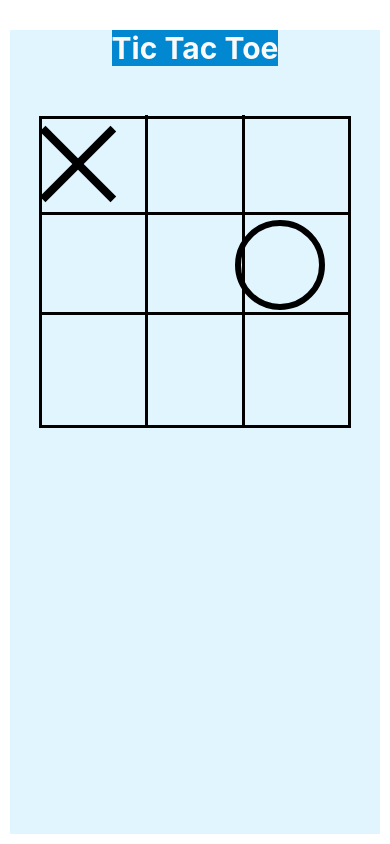
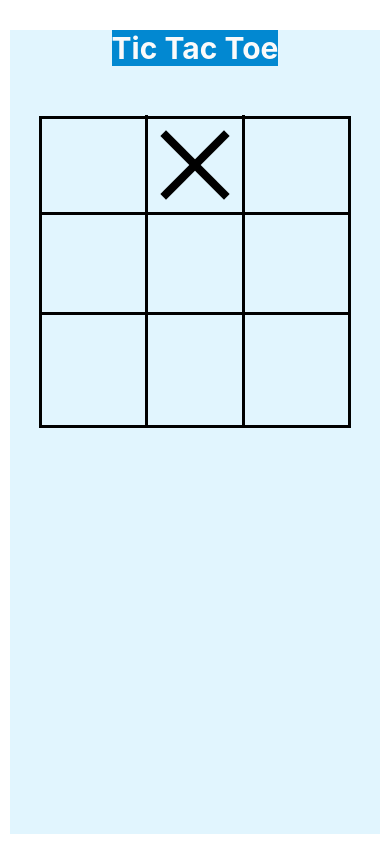
Before and after one commit to tcbhardwaj/tic-tac-toe, a React Native app: screen / in a window 390 px wide. Built offline with nearby package versions, Linux system fonts and the light colour scheme.

Commit message:
components

```diff
--- a/App.js
+++ b/App.js
@@ -1,6 +1,8 @@
 import React from 'react';
 import { StyleSheet, Text, View } from 'react-native';
 import Header from './components/Header';
+//import Circle from './components/Circle'
+import Cross from './components/Cross';
 
 export default class App extends React.Component {
   render() {
@@ -12,9 +14,7 @@ export default class App extends React.Component {
         <View style={styles.vline2} />
         <View style={styles.hline1} />
         <View style={styles.hline2} />
-        <View style={styles.cross1} />
-        <View style={styles.cross2} />
-        <View style={styles.circle} />
+        <Cross xTranslate = {0} yTranslate = {90} />
       </View>
     );
   }
@@ -61,32 +61,5 @@ const styles = StyleSheet.create({
     marginTop: 85,
     borderBottomWidth: 3,
     position: 'absolute',
-  },
-  cross1: {
-    width : 100,
-    height: 8,
-    top: 130,
-    left: 18,
-    transform: [{rotate: '45deg'}],
-    backgroundColor: 'black',
-    position: 'absolute',
-  },
-  cross2: {
-    width : 100,
-    height: 8,
-    top: 130,
-    left: 18,
-    transform: [{rotate: '135deg'}],
-    backgroundColor: 'black',
-    position: 'absolute',
-  },
-  circle: {
-    width : 90,
-    height: 90,
-    top: 190,
-    left: 225,
-    borderRadius: 50,
-    borderWidth: 6,
-    position: 'absolute',
   }
 });
--- /dev/null
+++ b/components/Cross.js
@@ -0,0 +1,48 @@
+import React from 'react';
+import { StyleSheet, Text, View } from 'react-native';
+
+export default class Cross extends React.Component {
+    render() {
+        const {xTranslate, yTranslate} = this.props;
+      return (
+        <View style={styles.container}>
+          <View style={[styles.cross1, {
+              transform: [
+                {translateX: xTranslate ? xTranslate : 0},
+                {translateY: yTranslate ? yTranslate : 90},
+                {rotate: '45deg'},
+            ],
+          }]} />
+          <View style={[styles.cross2, {
+            transform: [
+                {translateX: xTranslate ? xTranslate : 0},
+                {translateY: yTranslate ? yTranslate : 90},
+                {rotate: '135deg'},
+            ],
+          }]} />
+        </View>
+      );
+    }
+  }
+
+  const styles = StyleSheet.create({
+    container: {
+      width : 90,
+      height: 90,
+      alignItems: 'center',
+      justifyContent: 'center',
+      position: 'absolute',
+    },
+   cross1: {
+    width : 90,
+    height: 8,
+    backgroundColor: 'black',
+    position: 'absolute',
+  },
+  cross2: {
+    width : 90,
+    height: 8,
+    backgroundColor: 'black',
+    position: 'absolute',
+  },
+  });
```
Also changed, not shown: components/Circle,.js (added, +32 -0 lines).
